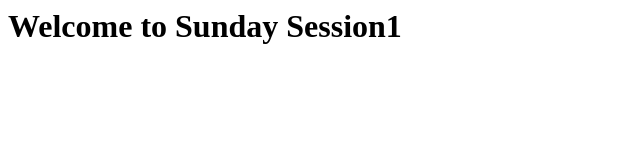
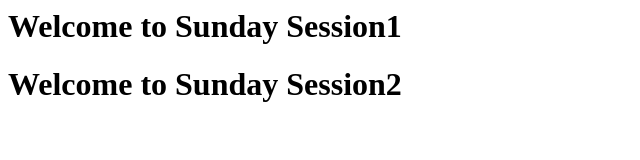
Before and after one commit to aravindpr87/test1, a plain HTML site: page index.html in a window 1280 px wide. Shown: the whole page, without its empty margins (0-640 px from the left). Drawn offline with Linux system fonts and the light colour scheme.

Commit message:
index.html commit2

```diff
--- a/index.html
+++ b/index.html
@@ -1,3 +1,4 @@
 <html>
 <h1>Welcome to Sunday Session1 </h1>
+<h1>Welcome to Sunday Session2 </h1>
 </html>
```
